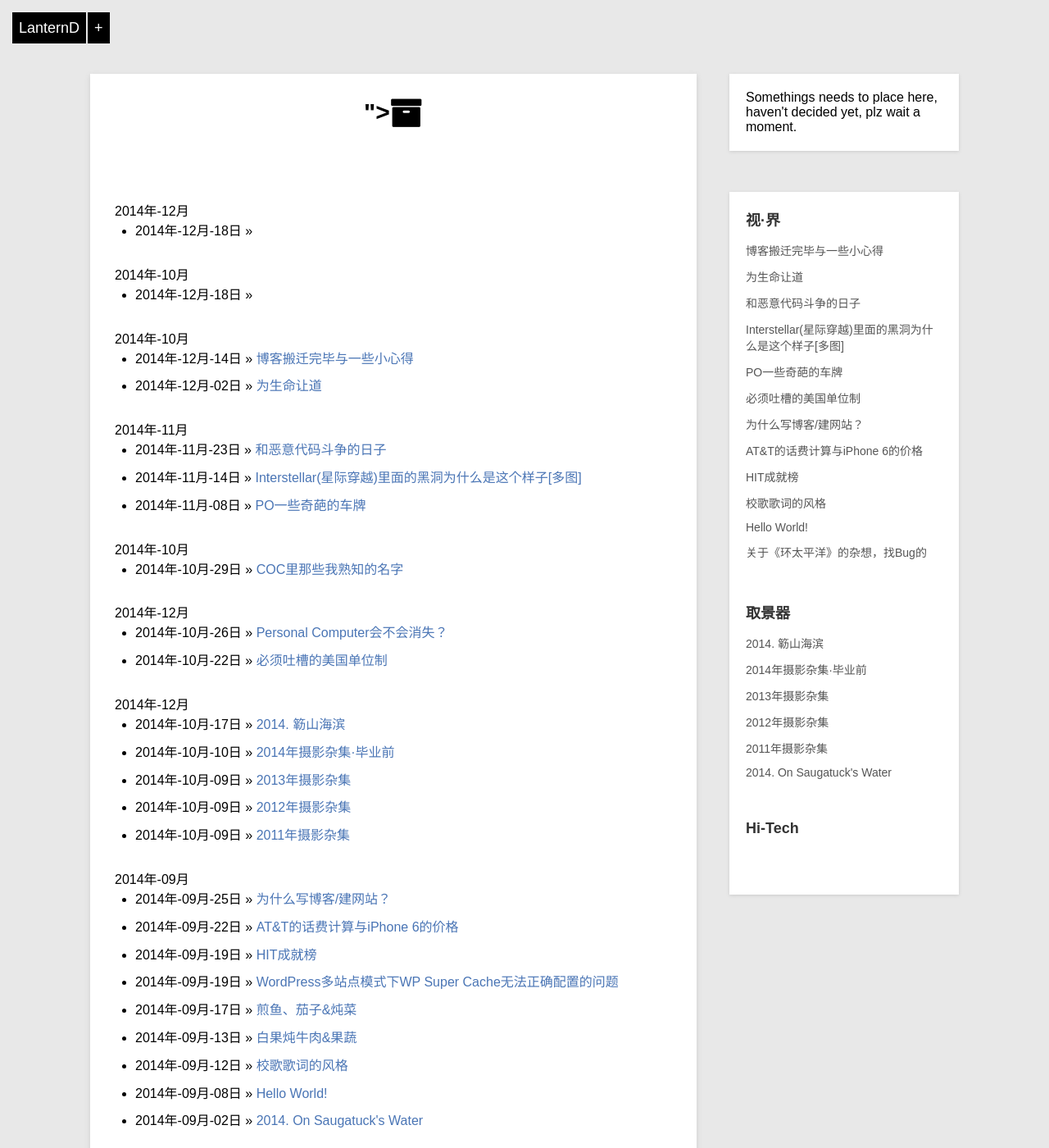
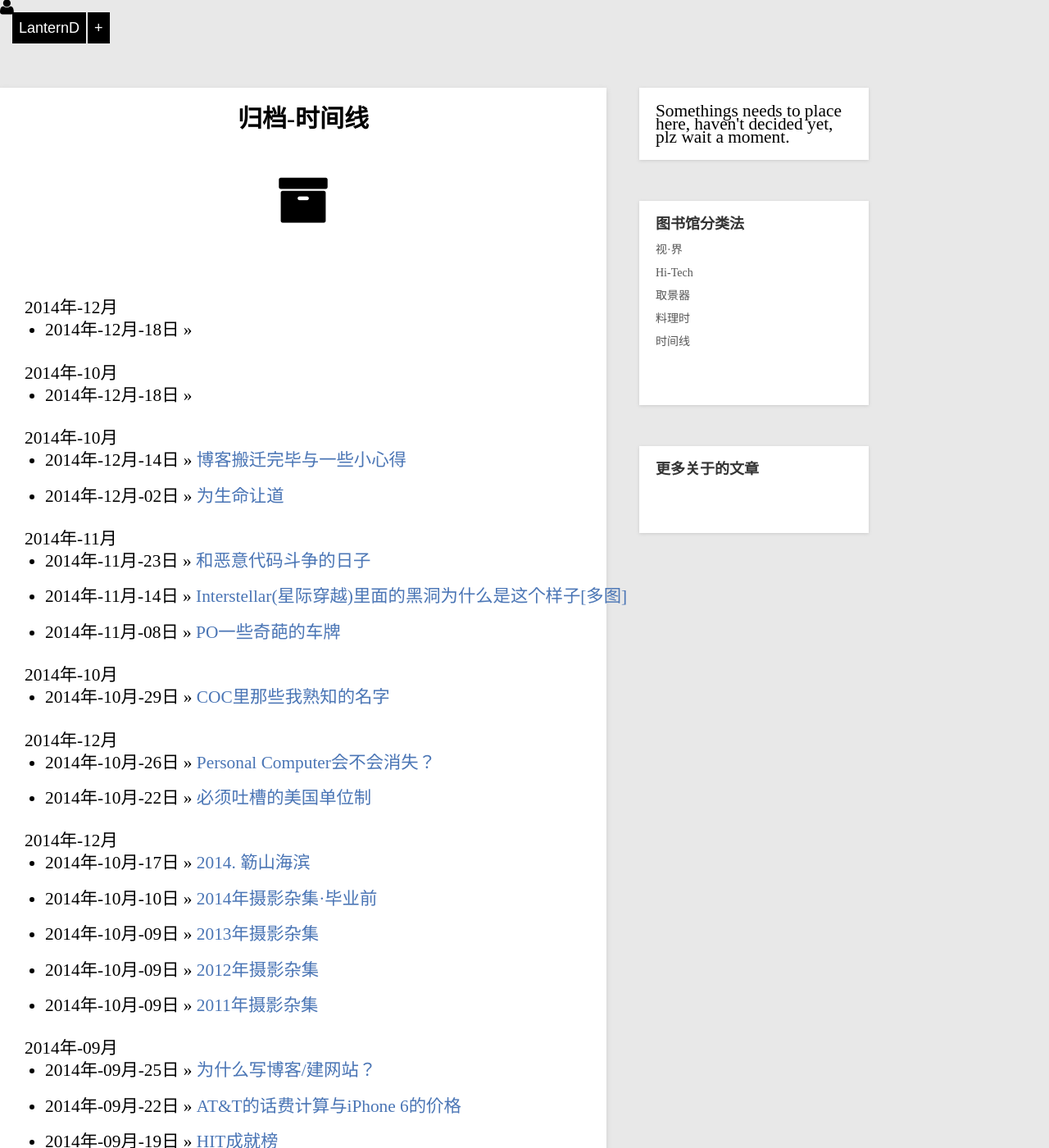
Before and after one commit to LanternD/lanternd.github.io, a Jekyll site: the page built from archive.html, in a window 1280 px wide and 1400 px high. Shown: the whole window at 82% size. Built offline with Jekyll 4.4.1, drawn with Linux system fonts in a browser that asks for light colours.

Commit message:
update css and so on.

```diff
--- a/_config.yml
+++ b/_config.yml
@@ -42,3 +42,6 @@ ga:
 
 disqus:
   shortname: lanternd
+
+duoshuo:
+  shortname: dlyang
--- a/_layouts/default.html
+++ b/_layouts/default.html
@@ -24,9 +24,9 @@
             <a class="home-follow" href="#" title="More of this site">+</a>
         </div>
         <div class="home-contact">
-            <a href="http://weibo.com/beiyuu/" target="_blank" style="margin-left:-5px;"><img src="http://www.weibo.com/favicon.ico" alt="" width="25"/></a>
-            <a href="http://www.douban.com/people/beiyuu/" target="_blank" style="text-align:center;"><img src="http://www.douban.com/favicon.ico" alt="" width="22"/></a>
-            <a href="http://instagram.com/beiyuu/" target="_blank" style="text-align:right"><img src="http://d36xtkk24g8jdx.cloudfront.net/bluebar/00c6602/images/ico/favicon.ico" alt="" width="22"/></a>
+            <a href="http://weibo.com/2384538187" target="_blank" style="margin-left:-5px;color:#FFFFF" ><i class="fa fa-weibo fa-lg"></i></a>
+            <a href="\about.html" style="text-align:center;color:#FFFFF" title="关于我"><i class="fa fa-user fa-lg"></a>
+            <a href="http://instagram.com/lantern_d/" target="_blank" style="text-align:right; color:#FFFFF" title="My Instagram"><i class="fa fa-instagram fa-lg"></i></a>
         </div>
     </div>
 
--- a/_layouts/post.html
+++ b/_layouts/post.html
@@ -21,7 +21,7 @@ layout: default
         <blockquote>
           <p>
           <strong>LanternD</strong>  <br>
-          <img src="/img/LanternD_Logo.png" width="217px" height="60px" alt="LanternD_Logo" title="LanternD's Signature">  </p>
+          <img align="left" src="/img/LanternD_Logo.png" width="217px" height="60px" alt="LanternD_Logo" title="LanternD's Signature">  </p>
         </blockquote>
     </div>
 
@@ -30,23 +30,23 @@ layout: default
     </div>
 
     <div class="sidenav">
-        <h2>视·界</h2>
+        <h2>图书馆分类法</h2>
         <ul class="artical-list">
-        {% for post in site.categories.blog%}
+            <li><a href="/">视·界</a></li>
+            <li><a href="/hi-tech">Hi-Tech</a></li>
+            <li><a href="/viewfinder">取景器</a></li>
+            <li><a href="/cuisine">料理时</a></li>
+            <li><a href="/archive.html">时间线</a></li>
+        {% for post in page.categories%}
             <li><a href="{{ post.url }}">{{ post.title }}</a></li>
         {% endfor %}
         </ul>
+    </div>
 
-        <h2>取景器</h2>
+    <div class="sidenav">
+        <h2>更多关于{{page.categories}}的文章</h2>
         <ul class="artical-list">
-        {% for post in site.categories.viewfinder%}
-            <li><a href="{{ post.url }}">{{ post.title }}</a></li>
-        {% endfor %}
-        </ul>
-
-        <h2>Hi-Tech</h2>
-        <ul class="artical-list">
-        {% for post in site.categories.hitech%}
+        {% for post in page.categories%}
             <li><a href="{{ post.url }}">{{ post.title }}</a></li>
         {% endfor %}
         </ul>
--- /dev/null
+++ b/about.html
@@ -0,0 +1,164 @@
+---
+layout: page
+title: 关于
+date: 2014-12-12 12:12:12 +0500
+---
+<div style="margin-left:40px">
+
+<br>
+<p><strong><font size="5">我？</font></strong></p>
+
+<blockquote>
+  <p>出生于上世纪九十年代初叶，但是年龄也不算大。 <br>
+  　 <br>
+  伪技术宅和户外运动爱好者的量子叠加态，没有拯救世界。 <br>
+  　 <br>
+  有完美主义倾向，通常在熵增加到一定程度后发作。 <br>
+  　 <br>
+  眼镜度数不深，摘掉发现自带模糊滤镜效果不错。 <br>
+  　 <br>
+  长期致力于搭建自己的“实验室”，仍受困于资金周转不灵。 <br>
+  　 <br>
+  本科积累了大量DIY材料，目前千金散尽还在攒回来。 <br>
+  　 <br>
+  玩摄影，在拍照之外，一般只能远观器材。 <br>
+  　 <br>
+  会用很多软件，没几个精通的。 <br>
+  　 <br>
+  曾经玩过大量游戏，但是相关记忆存档已经被时间删除。 <br>
+  　 <br>
+  懂点编程后发现，要学的东西像海一样。 <br>
+  　 <br>
+  读烟酒僧之前几乎没做过饭，但是到国外发现其实自己加过不少技能点。 <br>
+  　 <br>
+  喵星人观察员，观察工具已准备完毕就差一只喵星人。 <br>
+  　 <br>
+  打多羽毛球，导致身体左右不对称。 <br>
+  　 <br>
+  足迹跨越东西北半球，有一天会向南半球伸出魔爪。 <br>
+  　 <br>
+  现在在打Paper怪升级，学海无涯不影响我攒经验和升级装备。 <br>
+  　 <br>
+  永远对生活报以热情，因为它会像镜子一样，把热再返回来。　</p>
+</blockquote>
+
+<p>– <br>
+<strong><font size="5">Education</font></strong></p>
+
+<blockquote>
+  <p>2014.08 - present <br>
+  Graduate Research Assistant <br>
+  Department of Electrical and Computer Engineering <br>
+  @ Michigan State University (<a href="http://www.msu.edu">MSU</a>) <br>
+  East Lansing, MI, USA, 48824</p>
+
+  <hr>
+
+  <p>2010.08 - 2014.07 <br>
+  Bachelor of Engineering <br>
+  Electrical Engineering <br>
+  @ Harbin Institute of Technology (<a href="http://www.hit.edu.cn">HIT</a>) <br>
+  Harbin, Heilongjiang, China, 150001</p>
+</blockquote>
+
+<p>– <br>
+<strong><font size="5">SNS &amp; Contact</font></strong></p>
+
+<blockquote>
+  <p>
+    <a href="/pages/atom.xml" target="_blank" title="RSS">
+      <i class="fa fa-rss fa-3x"></i>
+    </a>
+    <a href="{{ site.author.weibo }}" target="_blank" title="微博">
+      <i class="fa fa-weibo fa-3x"></i>
+    </a>
+    <a href="{{ site.author.twitter }}" target="_blank" title="Twitter">
+      <i class="fa fa-twitter-square fa-3x"></i>
+    </a>
+    <a href="{{ site.author.github }}" target="_blank" title="Github">
+      <i class="fa fa-github-square fa-3x"></i>
+    </a>
+    <a href="{{ site.author.facebook }}" target="_blank" title="Facebook">
+      <i class="fa fa-facebook-square fa-3x"></i>
+    </a>
+    <a href="{{ site.author.flickr }}" target="_blank" title="Flickr">
+      <i class="fa fa-flickr fa-3x"></i>
+    </a>
+    <a href="{{ site.author.instagram }}" target="_blank" title="Instagram">
+      <i class="fa fa-instagram fa-3x"></i>
+    </a>
+    <a href="{{ site.author.googleplus }}" target="_blank" title="Google+">
+      <i class="fa fa-google-plus-square fa-3x"></i>
+    </a>
+    <a href="{{ site.author.linkedin }}" target="_blank" title="LinkedIn">
+      <i class="fa fa-linkedin-square fa-3x"></i>
+    </a>
+    <a href="{{ site.author.youtube }}" target="_blank" title="YouTube">
+      <i class="fa fa-youtube-square fa-3x"></i>
+    </a>
+  </p>
+
+  <p>[ 目前仅在部分SNS活跃 ( Instagram / FB / Twi / Flickr / 微博 ) ]</p>
+
+  <p>Email：yangdavid1028 AT gmail.com [个人]　yangdeli AT msu.edu [工作]</p>
+
+  <p>坐标： East Lansing, Michigan, USA</p>
+
+  <p>QQ/Wechat 可以邮件问</p>
+</blockquote>
+
+<p>– <br>
+<strong><font size="5">博客及其名字</font></strong></p>
+
+<blockquote>
+  <p><strong>LanternD’s Caravel.</strong>  <br>
+  LanternD 是我常用的用户名<del>，至于其变迁过程，感兴趣可以戳<a href="x">这里</a></del>。 <br>
+  Caravel 是一种轻快的帆船，具有较强的机动和操控性能。在大航海时代扮演过重要的角色。当然我并不是帆船爱好者，对caravel了解也仅停留在《文明5》&amp; 维基百科的阶段，博客自然也不是用来介绍caravel的。</p>
+
+  <p>取这个名字主要是一种精神寄托吧。帆船在海上的时候是孤独的，是自由的，但并不是无目标的，在未知的海洋上探索新的世界，去拥抱热情的岛屿，就像在精神家园中发现新的圣地。期间或许会有迷茫、恐惧、风浪，但总会在达到彼岸的一瞬间烟消云散吧，就像Debug通过了一样…… <br>
+  </p><center> <img src="http://lanternd.qiniudn.com/Caravel.png?imageView2/0/h/300" alt="Caravel" title="Caravel"></center> <br>
+  博客主要记录生活中的各种感悟，外加一些科研上或者DIY的成果。相册也有，但主要是在文章中添加Flickr的框架。坚持Instagram每日一图。<p></p>
+</blockquote>
+
+<p>– <br>
+<strong><font size="5">博客时间线</font></strong></p>
+
+<blockquote>
+  <p>2014.08.07. 肉身翻墙成功，感觉变得更加自由了</p>
+
+  <p>2014.09.06. 发现学院网页里面可以添加自己的个人主页，于是突发奇想拥有一个自己的网站，并开始搜索资料</p>
+
+  <p>2014.09.08. 17:25. 在Godaddy购买域名<a href="http://dlyang.me">dlyang.me</a>，有效期一年</p>
+
+  <p>2014.09.08. 17:55. 在Laoxuehost购买美国Los Angeles主机，有效期一年</p>
+
+  <p>2014.09.08. 20:52. DNS解析成功，开始安装Wordpress</p>
+
+  <p>2014.09.08. 20:56. Wordpress安装成功，自动发表Hello World日志</p>
+
+  <p>2014.09.14. 16:50. Wordpress多站点模式配置成功，<a href="http://en.dlyang.me">en.dlyang.me</a>英文站正式成立。</p>
+
+  <p>2014.09.16. 把DNS解析从Dnspod转移到Cloudflare下。</p>
+
+  <p>2014.11.01. 网站被恶意代码注入，出现严重安全问题。</p>
+
+  <p>2014.11.24. 13:39. 将网站从Laoxuehost迁移至Sina App Engine (SAE)，安全问题被成功修复，依旧使用Wordpress作为博客程序，改为单站点模式。</p>
+
+  <p>2014.12.08. 从SAE迁出，放弃Wordpress，改用Github托管，由Jekyll驱动。 </p>
+
+  <p>2014.12.12. 所有数据迁移完毕，步入正常化轨道，同时决定先暂时放弃英文站。 </p>
+</blockquote>
+
+<p>Last Update: 2014.12.12</p>
+
+<p>–</p>
+
+  <blockquote>
+    <p>
+    <strong>LanternD</strong>  <br>
+    <img align="left" src="/img/LanternD_Logo.png" width="217px" height="60px" alt="LanternD_Logo" title="LanternD's Signature">  </p>
+  </blockquote>
+
+  <hr>
+
+</div>
--- a/archive.html
+++ b/archive.html
@@ -1,9 +1,12 @@
 ---
 layout: post
-title: <i class="fa fa-archive fa-lg"></i>
+title: 归档-时间线
 description: 时间线
 comments: false
 ---
+
+<center><i class="fa fa-archive fa-3x" align:></i></center>
+
 <div id="content">
 {% for post in site.posts  %}
     {% capture this_year %}{{ post.date | date: "%Y" }}{% endcapture %}
```
